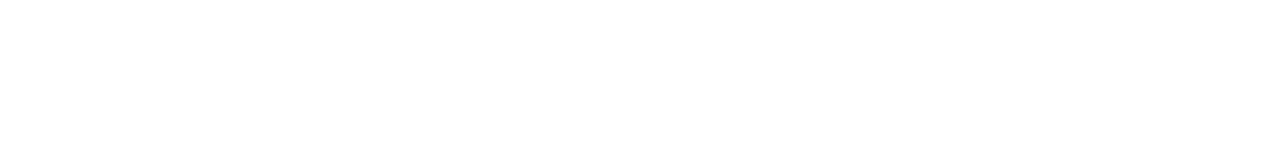
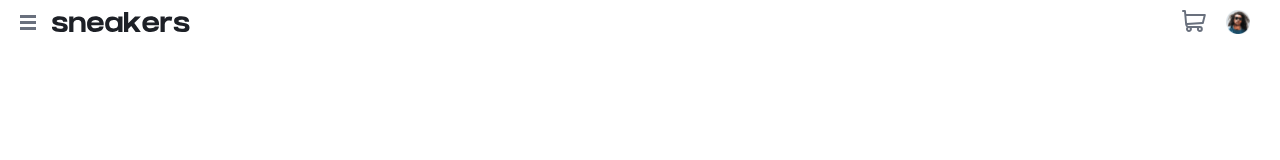
Before and after one commit to ClairCc/Sneakers, a plain HTML site: page index.html in a window 1280 px wide. Drawn offline with Linux system fonts and the light colour scheme.

Commit message:
Terminando el header

```diff
--- a/index.html
+++ b/index.html
@@ -1,10 +1,31 @@
 <!DOCTYPE html>
-<html lang="en">
+<html lang="es">
   <head>
     <meta charset="UTF-8" />
     <meta http-equiv="X-UA-Compatible" content="IE=edge" />
     <meta name="viewport" content="width=device-width, initial-scale=1.0" />
     <title>Sneackers</title>
+    <link rel="stylesheet" href="style.css" />
+    <link rel="stylesheet" href="style.css" />
   </head>
-  <body></body>
+  <body>
+    <header>
+      <nav>
+        <figure><img src="./src/images/icon-close.svg" alt="menu" /></figure>
+        <ul>
+          <li>Collections</li>
+          <li>Men</li>
+          <li>Women</li>
+          <li>About</li>
+          <li>Contact</li>
+        </ul>
+      </nav>
+      <figure><img src="./src/images/icon-menu.svg" alt="menu" /></figure>
+      <figure class="header_icon"><img src="./src/images/logo.svg" alt="Sneakers Icon" /></figure>
+      <section class="header_iconos">
+        <figure><img src="./src/images/icon-cart.svg" alt="" /></figure>
+        <figure><img src="./src/images/image-avatar.png" alt="" /></figure>
+      </section>
+    </header>
+  </body>
 </html>
--- a/style.css
+++ b/style.css
@@ -6,10 +6,42 @@
   --grayishBlue: #b6bcc8;
   --lightGrayishBlue: #f7f8fd;
 }
+* {
+  margin: 0;
+  padding: 0;
+}
 html {
   font-size: 62.5%;
 }
 body {
   font-size: 1.6rem;
   font-family: "Kumbh Sans", sans-serif;
+  margin: 0 20px;
 }
+header,
+.header_iconos {
+  display: flex;
+}
+header {
+  justify-content: space-between;
+  align-items: center;
+  width: 100%;
+  height: 48px;
+}
+header nav {
+  display: none;
+}
+header nav ul li {
+  list-style: none;
+}
+.header_icon {
+  width: 100%;
+  margin-left: 16px;
+}
+.header_iconos figure,
+.header_iconos figure img {
+  width: 24px;
+}
+.header_iconos figure {
+  margin: 0 10px;
+}
```
Also changed, not shown: src/css/mobile.css (added).
